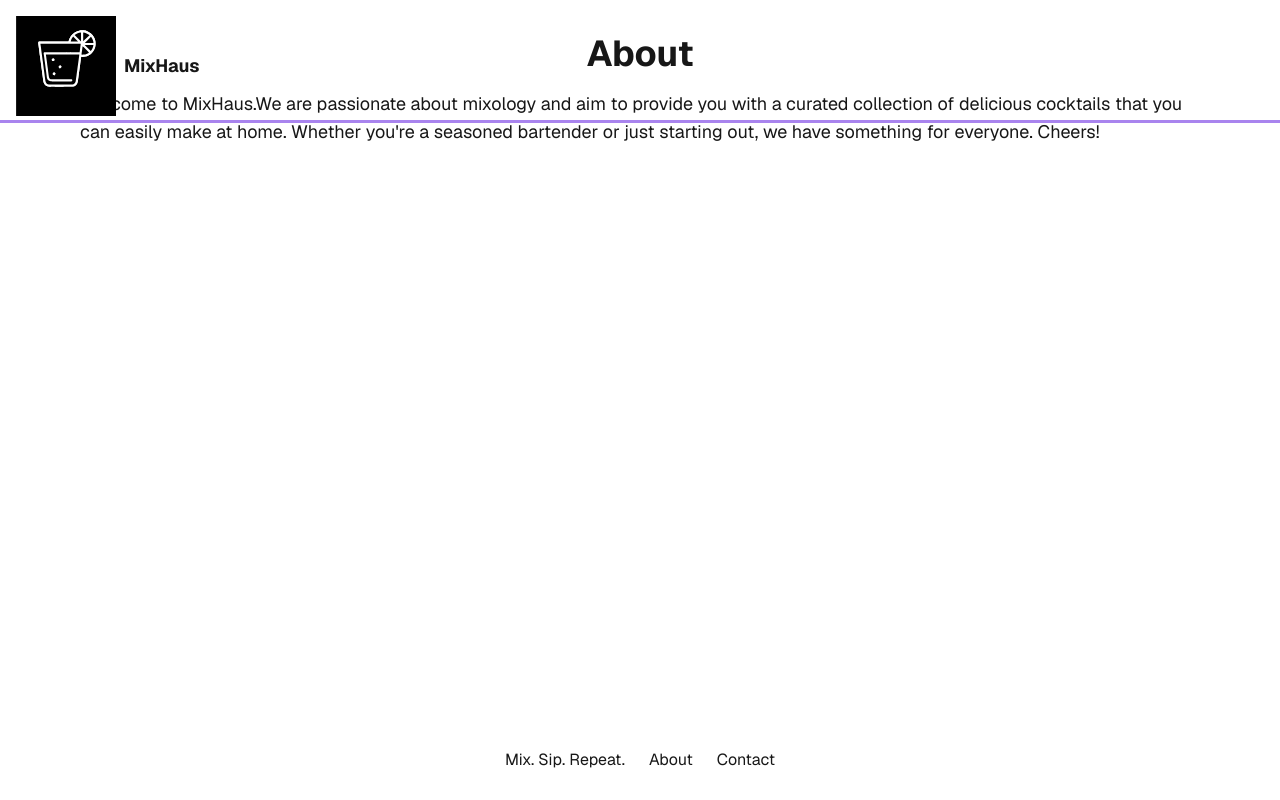
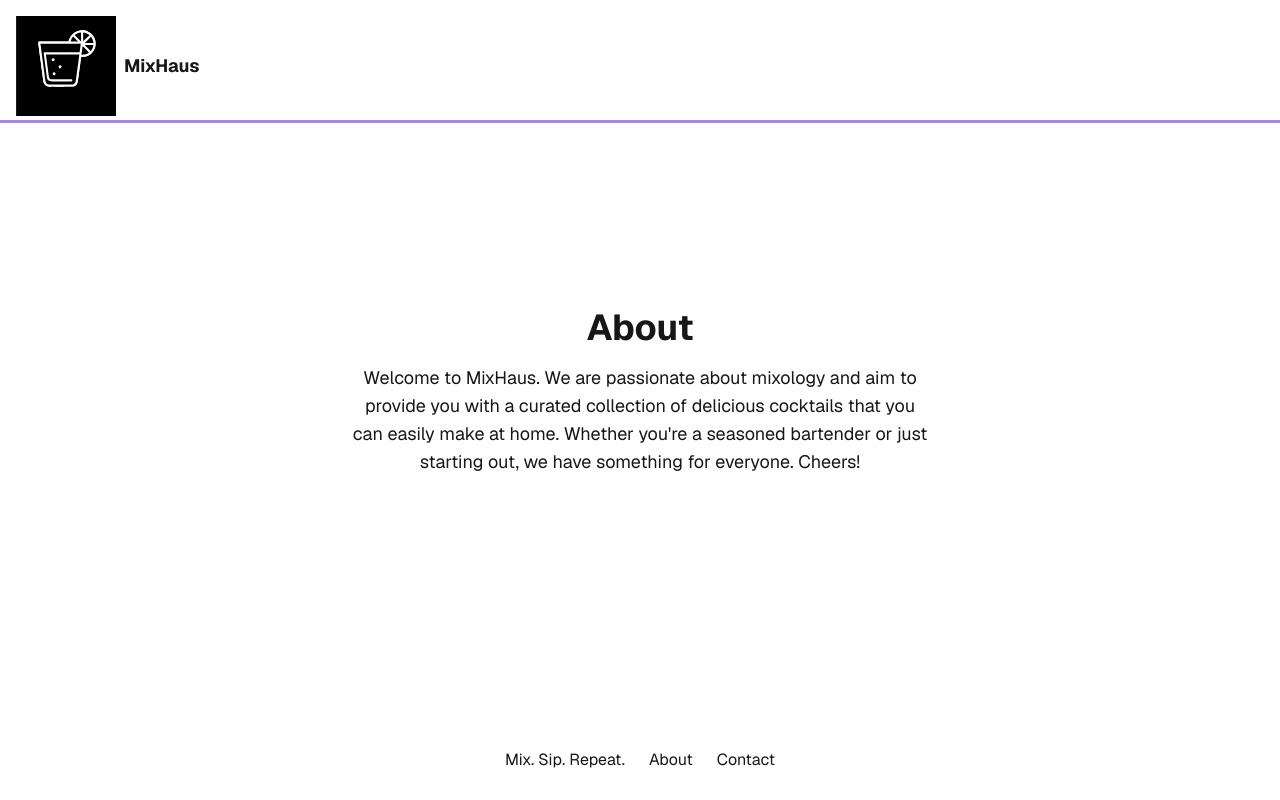
Before and after one commit to HBnax/MixHaus, a Next.js app: page /1 in a window 1280 px wide. Built offline with nearby package versions, Linux system fonts and the light colour scheme.

Commit message:
Fixed issues with json, and updated About page to fix links & add content

```diff
--- a/src/app/[about]/page.tsx
+++ b/src/app/[about]/page.tsx
@@ -3,7 +3,7 @@ import Link from 'next/link';
 export default function About() {
     return (
         <div className="grid grid-rows-[20px_1fr_20px] items-center justify-items-center min-h-screen p-8 pb-20 gap-16 sm:p-20 font-[family-name:var(--font-geist-sans)]">
-            <header className="absolute top-0 left-0 w-full flex items-start justify-between min-h-screen p-4">
+            <header className="absolute top-0 left-0 w-full flex items-start justify-between h-[120px] p-4 z-10">
                 <div className="flex items-center gap-2">
                     <Image
                         src="/mixhaus.svg"
@@ -23,12 +23,12 @@ export default function About() {
                 </div>
             </header>
             <div className="w-full h-[3px] bg-[#a984ee] absolute top-[120px]"></div>
-            <main>
+            <main className="flex flex-col gap-[32px] row-start-2 items-center sm:items-start">
                 <div className="flex gap-4 items-center flex-col sm:flex-row">
                     <div className="flex flex-col gap-4">
                         <h1 className="text-4xl font-bold text-center">About</h1>
-                        <p className="text-lg">
-                            Welcome to MixHaus.We are passionate about mixology and aim to provide you
+                        <p className="text-lg text-center mb-4 max-w-xl">
+                            Welcome to MixHaus. We are passionate about mixology and aim to provide you
                             with a curated collection of delicious cocktails that you can easily make at home.
                             Whether you're a seasoned bartender or just starting out, we have something for everyone.
                             Cheers!
@@ -41,12 +41,12 @@ export default function About() {
                     Mix. Sip. Repeat.
                 </span>
                 <Link
-                    className="flex items-center gap-2 hover:underline hover:underline-offset-4"
+                    className="flex items-center gap-2 hover:underline hover:underline-offset-4 hover:text-[#c2a9f5]"
                     href="about">
                     About
                 </Link>
                 <a
-                    className="flex items-center gap-2 hover:underline hover:underline-offset-4"
+                    className="flex items-center gap-2 hover:underline hover:underline-offset-4 hover:text-[#c2a9f5]"
                     href="https://forms.gle/rxcNXJFtwxizjCxA8"
                     target="_blank"
                     rel="noopener noreferrer">
```
Also changed, not shown: package.json (+7 -7 lines), tsconfig.json (+18 -5 lines), 1 other file (tests, documents, lock files or other folders).
